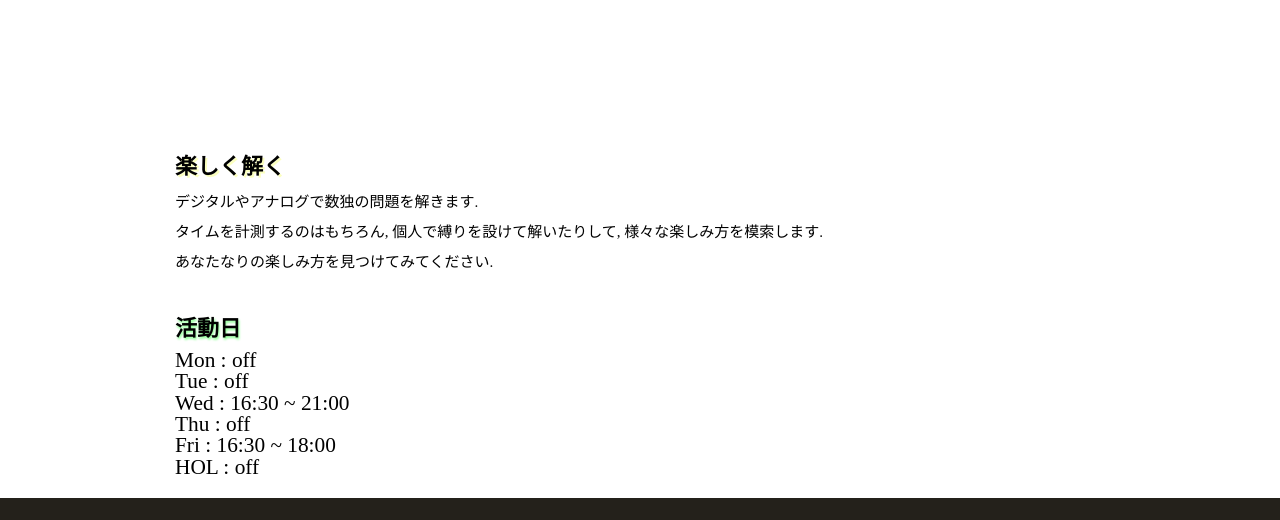
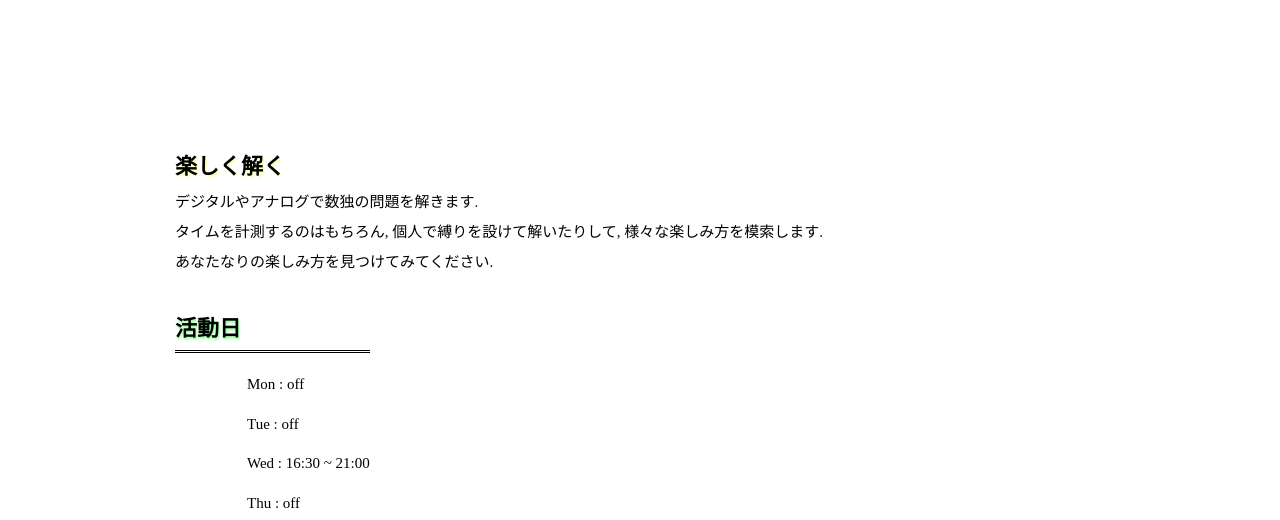
Before and after one commit to ayuka-05/weLoveSudoku, a plain HTML site: page concept.html in a window 1280 px wide. Shown: the part 344-864 px from the top of the page. Drawn offline with nearby package versions, Linux system fonts and the light colour scheme; a script that the page names is missing; a web font is replaced by a local one.

Commit message:
Update concept.css

```diff
--- a/css/concept.css
+++ b/css/concept.css
@@ -76,9 +76,21 @@
     align-items: center;
 }
 
+.katsudo-list ul, ol {
+    border-top: double 3px;
+    border-bottom: double 3px;
+    padding: 0.5em 0 0.5em 1.5em;
+    list-style: none;
+}
+
+.katsudo-list ul li, ol li {
+    line-height: 1.5;
+    padding: 0.5em 0;
+}
+
 .reverse .katsudo-list-text {
     font-family: 'Kaisei Tokumin', serif;
-    margin-left: 40px;
+    margin-left: 20px;
     margin-right: 0;
 }
 
@@ -91,7 +103,7 @@
     filter: drop-shadow(1px 2px 1px #8bff93);
 }
 
-.katsudo-list-text dd {
+.katsudo-list-text li {
     font-family: 'Kaisei Tokumin', serif;
     margin-left: 40px;
     margin-right: 0px;
```
